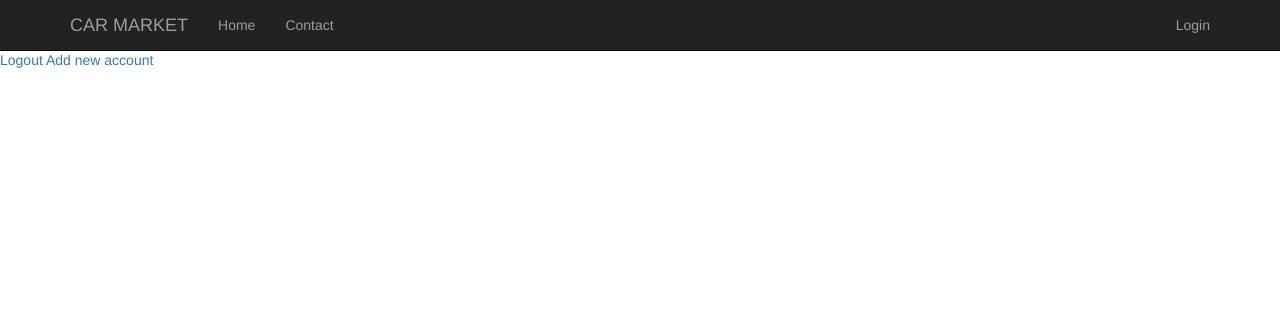
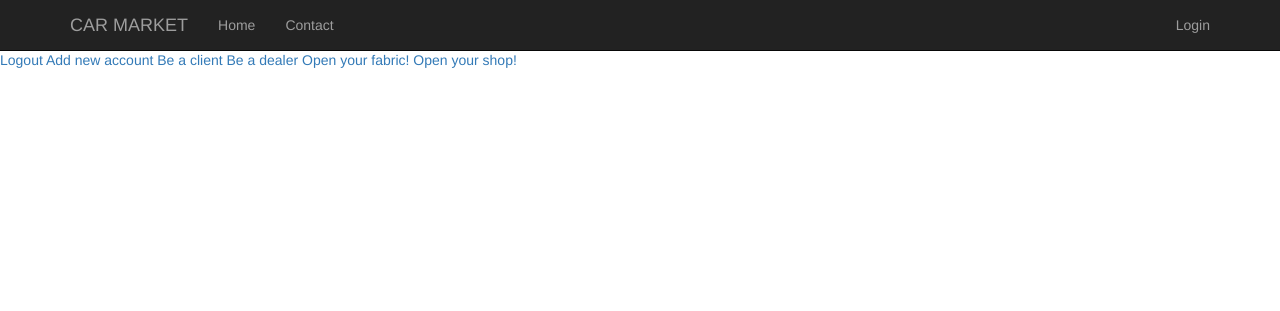
Before and after one commit to axazeano/car_market, a Django app: page /accounts/dashboard/ in a window 1280 px wide. Shown: the top 311 px of the page. Run offline with Django 3.2, Linux system fonts and the light colour scheme; the visitor is signed in with stand-in values (Sample User, id 1); some libraries are stand-ins or nearby versions.

Commit message:
Templates/accounts Add simple dashboard

```diff
--- a/templates/accounts/dashboard.html
+++ b/templates/accounts/dashboard.html
@@ -10,4 +10,9 @@ hi {{ user }}!
     {% for account in accounts %}
         <li>{{ account }}</li>
 {% endfor %}
+
+    <a href="#">Be a client</a>
+    <a href="#">Be a dealer</a>
+    <a href="#">Open your fabric!</a>
+    <a href="#">Open your shop!</a>
 {% endblock %}
```
